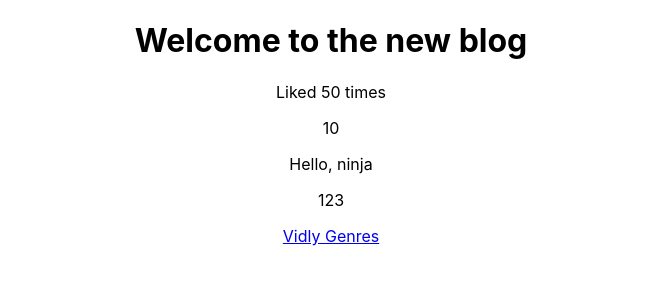
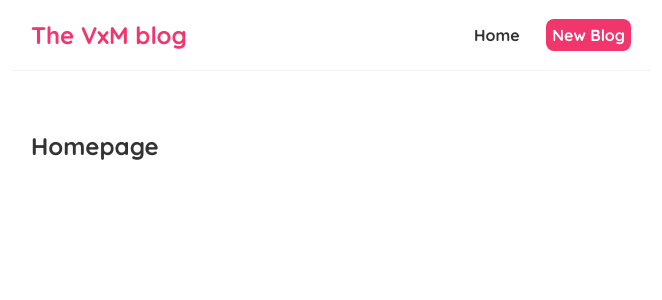
Before and after one commit to fusillian/vxm-blog, a React (Create React App) app: page / in a window 1280 px wide. Shown: the top 300 px of the page, without its empty margins (309-971 px from the left). Built offline with nearby package versions, Linux system fonts and the light colour scheme.

Commit message:
Created & updated styles

```diff
--- a/src/App.css
+++ /dev/null
@@ -1,38 +0,0 @@
-.App {
-  text-align: center;
-}
-
-.App-logo {
-  height: 40vmin;
-  pointer-events: none;
-}
-
-@media (prefers-reduced-motion: no-preference) {
-  .App-logo {
-    animation: App-logo-spin infinite 20s linear;
-  }
-}
-
-.App-header {
-  background-color: #282c34;
-  min-height: 100vh;
-  display: flex;
-  flex-direction: column;
-  align-items: center;
-  justify-content: center;
-  font-size: calc(10px + 2vmin);
-  color: white;
-}
-
-.App-link {
-  color: #61dafb;
-}
-
-@keyframes App-logo-spin {
-  from {
-    transform: rotate(0deg);
-  }
-  to {
-    transform: rotate(360deg);
-  }
-}
--- a/src/App.js
+++ b/src/App.js
@@ -1,20 +1,15 @@
-import "./App.css";
+import Navbar from "./navbar.js";
+import Home from "./Home.js";
 
 function App() {
     const title = "Welcome to the new blog";
-    const likes = 50;
-const link = "http://10.0.0.22:3000"
 
     return (
         <div className="App">
+            <Navbar />
+
             <div className="content">
-                <h1>{title}</h1>
-                <p>Liked {likes} times</p>
-
-                <p>{10}</p>
-                <p>{"Hello, ninja"}</p>
-                <p>{[1, 2, 3]}</p>
-                <a href={link}>Vidly Genres</a>
+                <Home />
             </div>
         </div>
     );
--- /dev/null
+++ b/src/Home.js
@@ -0,0 +1,9 @@
+const Home = () => {
+    return (
+        <div className="home">
+            <h2>Homepage</h2>
+        </div>
+    );
+};
+
+export default Home;
--- a/src/index.css
+++ b/src/index.css
@@ -1,13 +1,36 @@
-body {
-  margin: 0;
-  font-family: -apple-system, BlinkMacSystemFont, 'Segoe UI', 'Roboto', 'Oxygen',
-    'Ubuntu', 'Cantarell', 'Fira Sans', 'Droid Sans', 'Helvetica Neue',
-    sans-serif;
-  -webkit-font-smoothing: antialiased;
-  -moz-osx-font-smoothing: grayscale;
+@import url("https://fonts.googleapis.com/css2?family=Quicksand:wght@700&display=swap");
+
+/* base styles */
+* {
+    margin: 0;
+    font-family: "Quicksand";
+    color: #333;
+}
+.navbar {
+    padding: 20px;
+    display: flex;
+    align-items: center;
+    max-width: 600px;
+    margin: 0 auto;
+    border-bottom: 1px solid #f2f2f2;
+}
+.navbar h1 {
+    color: #f1356d;
+}
+.navbar .links {
+    margin-left: auto;
+}
+.navbar a {
+    margin-left: 16px;
+    text-decoration: none;
+    padding: 6px;
 }
 
-code {
-  font-family: source-code-pro, Menlo, Monaco, Consolas, 'Courier New',
-    monospace;
+.navbar a:hover {
+    color: #f1356d;
 }
+.content {
+    max-width: 600px;
+    margin: 40px auto;
+    padding: 20px;
+}
--- /dev/null
+++ b/src/navbar.js
@@ -0,0 +1,22 @@
+const Navbar = () => {
+    return (
+        <nav className="navbar">
+            <h1>The VxM blog</h1>
+            <div className="links">
+                <a href="/">Home </a>
+                <a
+                    href="/create"
+                    style={{
+                        color: "white",
+                        backgroundColor: "#f1356d",
+                        borderRadius: "8px",
+                    }}
+                >
+                    New Blog
+                </a>
+            </div>
+        </nav>
+    );
+};
+
+export default Navbar;
```
